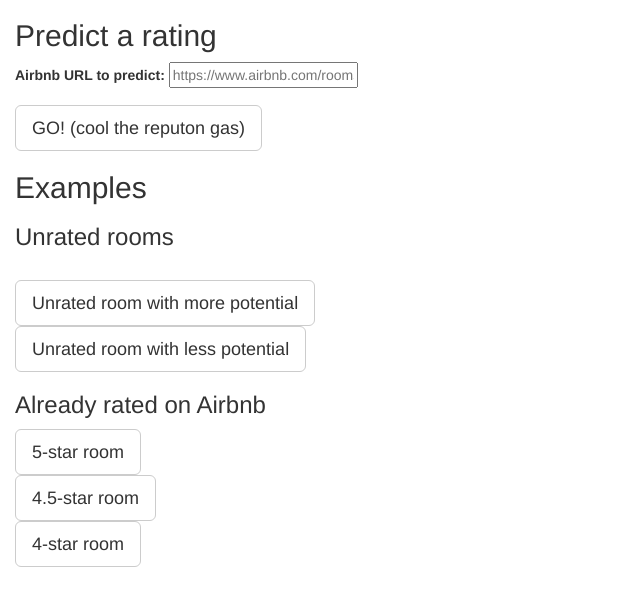
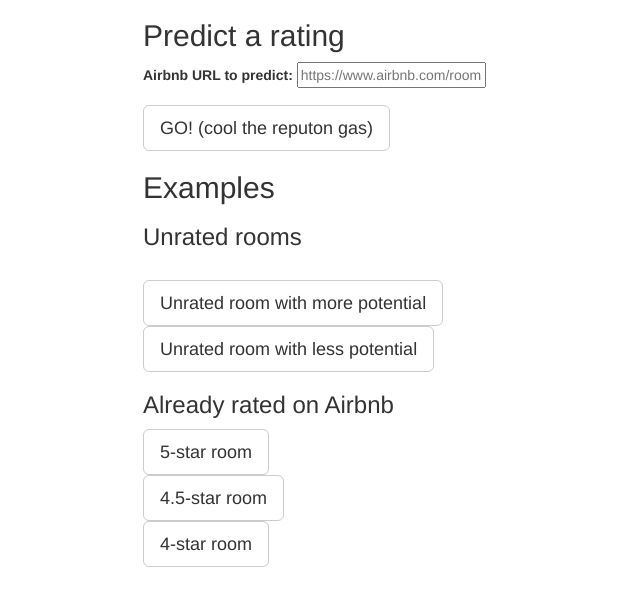
Before and after one commit to ibuder/reputon, a Python web app: template flask_app/templates/input.html in a window 1280 px wide. Shown: the part 51-657 px from the top of the page, without its empty margins (0-640 px from the left). Run offline with Jinja, Linux system fonts and the light colour scheme; the template is opened without the code that fills it, so the values that code supplies are empty; some libraries are stand-ins or nearby versions.

Commit message:
Add left margin on web app

```diff
--- a/flask_app/templates/input.html
+++ b/flask_app/templates/input.html
@@ -48,7 +48,7 @@
     </nav>
 
 {% block content %}
-<span style="float: left; width: 400px">
+<span style="float: left; width: 400px; margin-left: 10%">
   <div class="container">
     <h2>Predict a rating</h2>
       <div>
```
